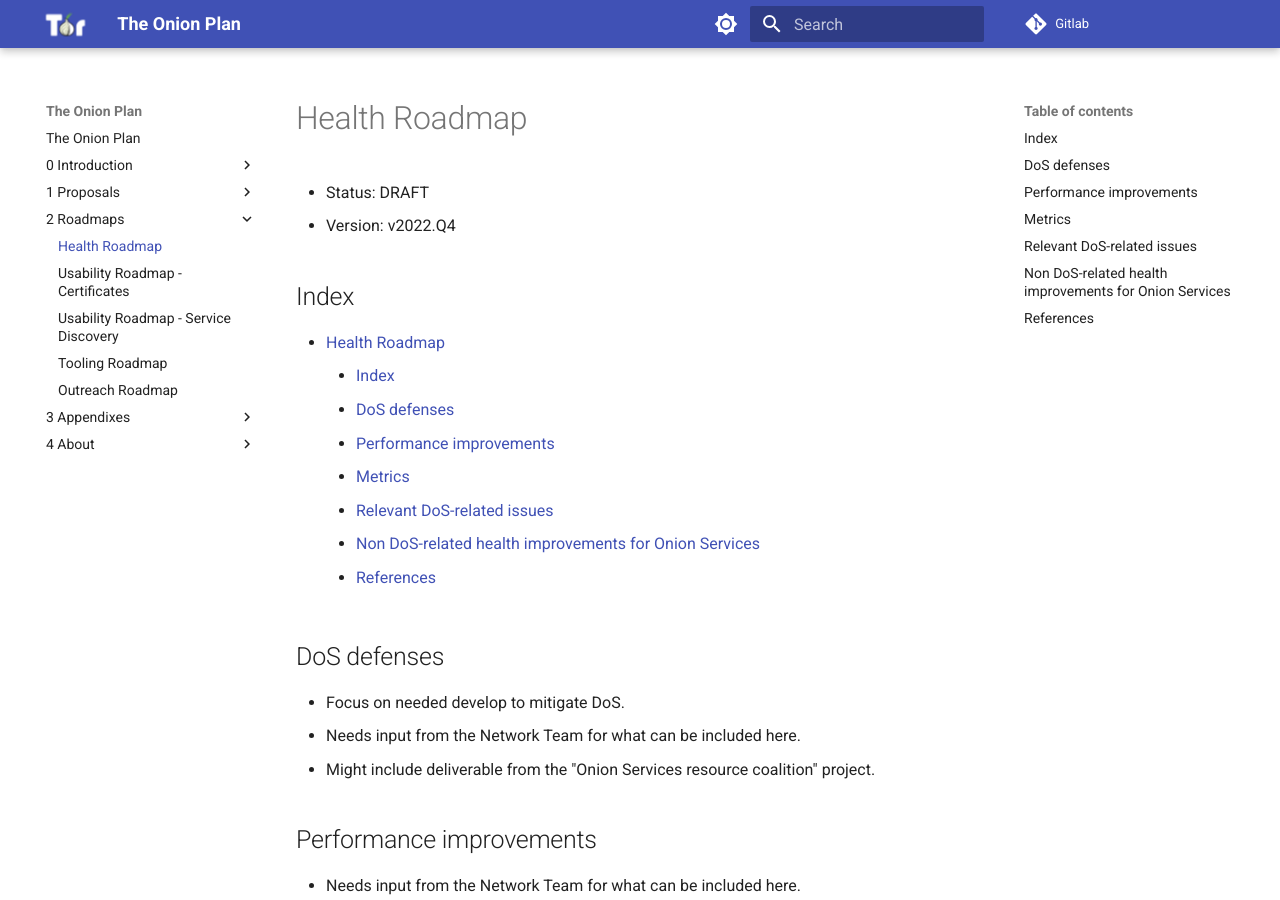
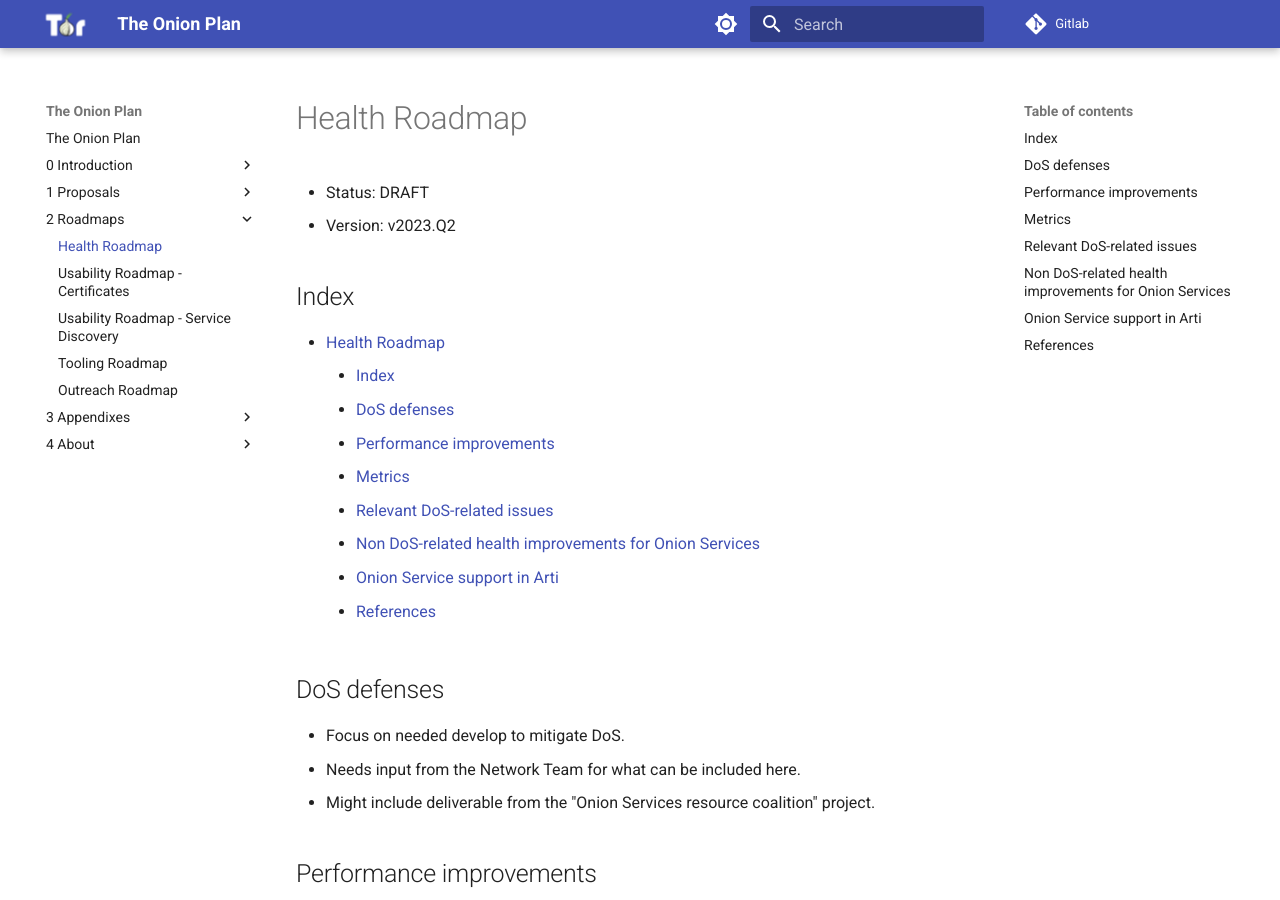
Before and after one commit to offsoc/onionplan, an MkDocs documentation site: the page built from docs/2 - Roadmaps/01 - Roadmap: Health Proposal.md, in a window 1280 px wide and 900 px high. Built offline with MkDocs 1.6.1 and Material for MkDocs 9.7.7, drawn with Linux system fonts in a browser that asks for light colours; some of the changed text lies outside the part shown.

Commit message:
Feat: Health Roadmap: Arti updates

```diff
--- a/docs/2 - Roadmaps/01 - Roadmap: Health Proposal.md
+++ b/docs/2 - Roadmaps/01 - Roadmap: Health Proposal.md
@@ -1,7 +1,7 @@
 # Health Roadmap
 
 * Status: DRAFT
-* Version: v2022.Q4
+* Version: v2023.Q2
 
 ## Index
 
@@ -51,6 +51,10 @@ Features, probably only for [arti](https://gitlab.torproject.org/tpo/core/arti/)
 * ['Hidden' Authenticatd Onion Services (#119) · Issues · The Tor Project / Core / Tor Specifications · GitLab](https://gitlab.torproject.org/tpo/core/torspec/-/issues/119 "'Hidden' Authenticated Onion Services")
 * [prop224: Implement offline keys for v3 onion services (#29054)](https://gitlab.torproject.org/tpo/core/tor/-/issues/29054 "prop224: Implement offline keys for v3 onion services")
 
+## Onion Service support in Arti
+
+See [Arti 1.1.3 release notes ](https://blog.torproject.org/arti_113_released/).
+
 ## References
 
 * [Proposal 327: A First Take at PoW Over Introduction Circuits](https://gitlab.torproject.org/tpo/core/torspec/-/blob/main/proposals/327-pow-over-intro.txt).
```
